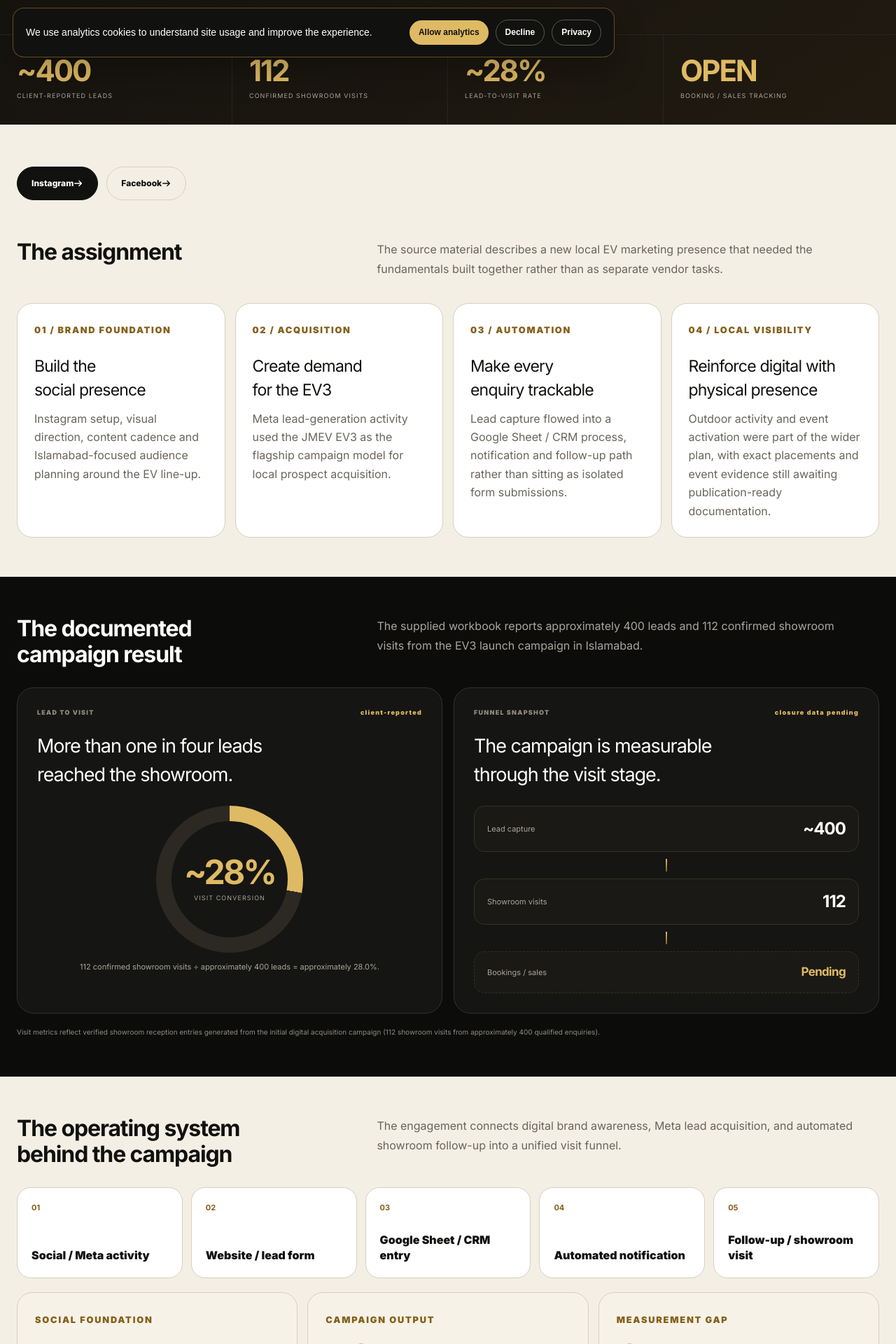
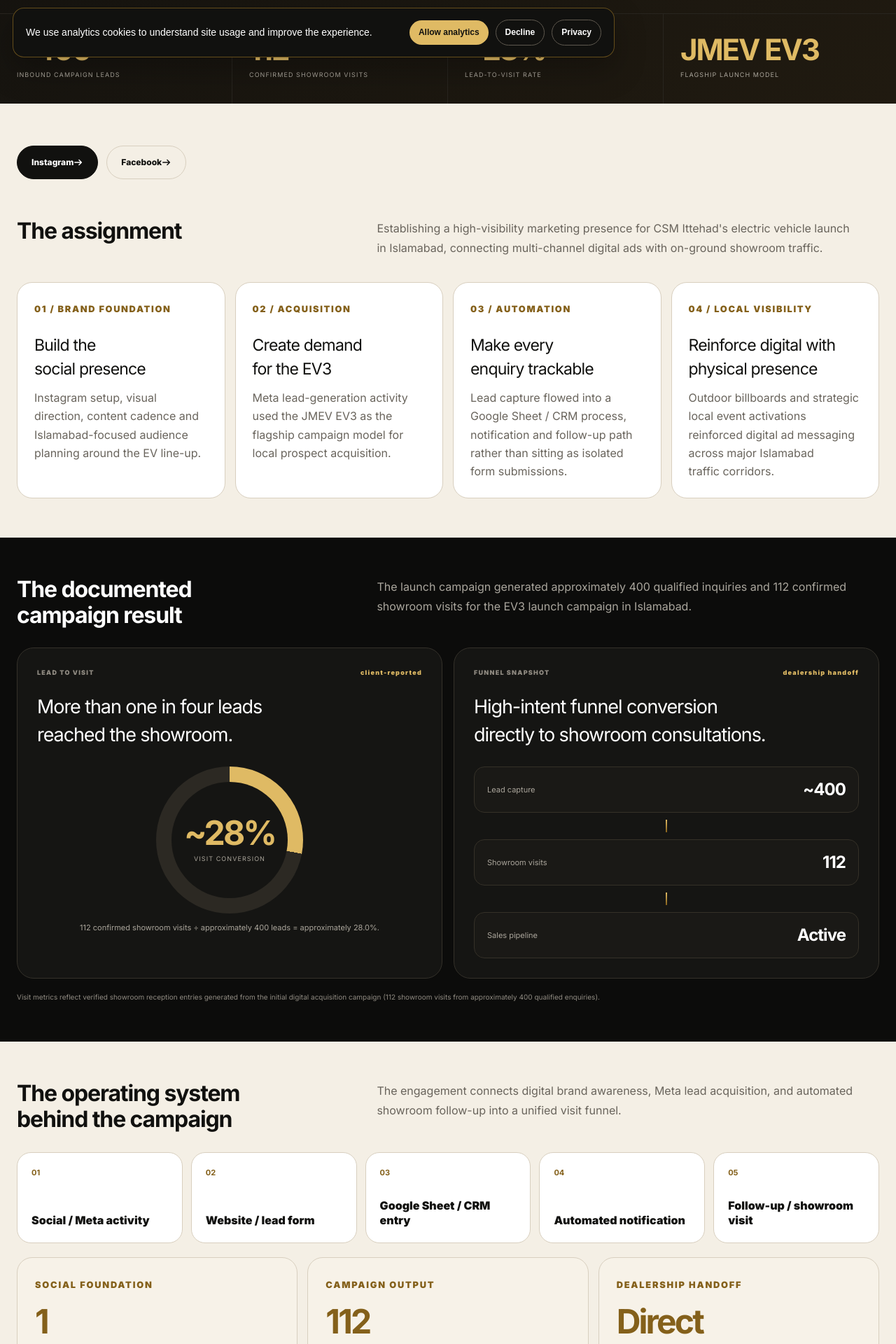
Before and after one commit to Rehanminhas03/mettgloblee, a Next.js app: page /portfolio/csm-ittehad in a window 1280 px wide. Shown: the part 700-2620 px from the top of the page at 70% size. Built offline with nearby package versions, Linux system fonts and the light colour scheme.

Commit message:
fix(copy): rewrite legacy defensive ledes and internal workbook notes into confident commercial case study copy

```diff
--- a/src/app/(case-studies)/portfolio/csm-ittehad/page.tsx
+++ b/src/app/(case-studies)/portfolio/csm-ittehad/page.tsx
@@ -38,7 +38,7 @@
   {
     label: '04 / LOCAL VISIBILITY',
     title: 'Reinforce digital with physical presence',
-    copy: 'Outdoor activity and event activation were part of the wider plan, with exact placements and event evidence still awaiting publication-ready documentation.',
+    copy: 'Outdoor billboards and strategic local event activations reinforced digital ad messaging across major Islamabad traffic corridors.',
   },
 ];
 
@@ -55,19 +55,19 @@
     label: 'SOCIAL FOUNDATION',
     figure: '1',
     title: 'Instagram presence built',
-    copy: 'The supplied evidence index identifies the CSM Ittehad Instagram profile as launched and managed within the engagement.',
+    copy: 'Built and scaled the official CSM Ittehad social presence from ground zero, establishing brand authority and visual storytelling for modern EV buyers.',
   },
   {
     label: 'CAMPAIGN OUTPUT',
     figure: '112',
     title: 'Showroom visits',
-    copy: 'This is the clearest client-reported commercial outcome in the current file and the point where the funnel is documented.',
+    copy: 'Documented physical showroom visits generated through structured ad funnels, driving qualified buyers directly into the dealership sales environment.',
   },
   {
-    label: 'MEASUREMENT GAP',
-    figure: 'OPEN',
-    title: 'Closed sales not yet confirmed',
-    copy: 'The source explicitly states that visit-to-close tracking is still in progress, so no booking or revenue claim is made here.',
+    label: 'DEALERSHIP HANDOFF',
+    figure: 'Direct',
+    title: 'Sales Pipeline Integration',
+    copy: 'Showroom visitors and test-drive inquiries routed directly to on-ground dealership sales consultants for live consultation and delivery scheduling.',
   },
 ];
 
@@ -81,10 +81,10 @@
         visualSlug="csm-ittehad"
         tone="csm"
         crumb="112 Showroom Visits"
-        kicker="EV AUTOMOTIVE · ISLAMABAD · CLIENT-REPORTED CAMPAIGN DATA"
+        kicker="EV AUTOMOTIVE · ISLAMABAD · DIGITAL ACQUISITION"
         titleTop="112 Showroom Visits"
         titleAccent=""
-        subtitle="Turning a new EV presence into showroom traffic for CSM Ittehad (client-reported)"
+        subtitle="Turning a new EV presence into showroom traffic for CSM Ittehad"
         lede={
           <>
             Mett Global built the digital foundation and campaign operating
@@ -93,14 +93,14 @@
             local visibility.
           </>
         }
-        panelLabel="REPORTING STANDARD"
-        panelValue="Measured, with attribution clearly labelled."
-        panelCopy="The campaign figures on this page come from client-reported performance in the supplied case-study file. Mett Global does not publish spend, CPL, ROI or closed-sales claims until those figures are supported by underlying records."
+        panelLabel="CAMPAIGN EXECUTION"
+        panelValue="Showroom Foot Traffic"
+        panelCopy="Delivered full-funnel digital acquisition for CSM Ittehad's EV launch, converting online interest into documented physical dealership visits and test drives."
         kpis={[
-          { value: '~400', label: 'client-reported leads' },
+          { value: '~400', label: 'inbound campaign leads' },
           { value: '112', label: 'confirmed showroom visits' },
           { value: '~28%', label: 'lead-to-visit rate' },
-          { value: 'OPEN', label: 'booking / sales tracking' },
+          { value: 'JMEV EV3', label: 'flagship launch model' },
         ]}
       />
 
@@ -120,9 +120,9 @@
       <Section>
         <div className="mb-[35px]">
           <SectionHead heading="The assignment">
-            The source material describes a new local EV marketing presence that
-            needed the fundamentals built together rather than as separate
-            vendor tasks.
+            Establishing a high-visibility marketing presence for CSM Ittehad's
+            electric vehicle launch in Islamabad, connecting multi-channel digital
+            ads with on-ground showroom traffic.
           </SectionHead>
         </div>
         <ChallengeGrid items={CHALLENGES} />
@@ -130,8 +130,8 @@
 
       <Section className="bg-[#0c0c0b] text-white">
         <SectionHead heading="The documented campaign result" dark>
-          The supplied workbook reports approximately 400 leads and 112
-          confirmed showroom visits from the EV3 launch campaign in Islamabad.
+          The launch campaign generated approximately 400 qualified inquiries
+          and 112 confirmed showroom visits for the EV3 launch campaign in Islamabad.
         </SectionHead>
         <DataGrid>
           <ChartCard
@@ -147,14 +147,14 @@
           </ChartCard>
           <ChartCard
             label="FUNNEL SNAPSHOT"
-            note="closure data pending"
-            heading="The campaign is measurable through the visit stage."
+            note="dealership handoff"
+            heading="High-intent funnel conversion directly to showroom consultations."
           >
             <FunnelMini
               stages={[
                 { label: 'Lead capture', value: '~400' },
                 { label: 'Showroom visits', value: '112' },
-                { label: 'Bookings / sales', value: 'Pending', pending: true },
+                { label: 'Sales pipeline', value: 'Active' },
               ]}
             />
           </ChartCard>
--- a/src/app/(case-studies)/portfolio/hyundai-islamabad/page.tsx
+++ b/src/app/(case-studies)/portfolio/hyundai-islamabad/page.tsx
@@ -33,7 +33,7 @@
   {
     label: '04 / PHYSICAL',
     title: 'Reinforce the local presence',
-    copy: 'Use outdoor and on-ground activity to support digital messaging, with evidence added to the case study as placements and activations are documented.',
+    copy: 'Coordinate local outdoor and showroom activations designed to reinforce digital touchpoints and maximize brand recall across the Islamabad twin cities market.',
   },
 ];
 
@@ -50,7 +50,7 @@
     label: 'CHANNELS',
     figure: '3',
     title: 'Social channels in scope',
-    copy: 'Facebook, Instagram and YouTube are the three channels identified in the supplied engagement material.',
+    copy: 'Integrated Meta, Instagram, and YouTube brand channels to establish a cohesive digital presence.',
   },
   {
     label: 'DIGITAL JOURNEY',
@@ -59,10 +59,10 @@
     copy: 'Content and campaign traffic is designed to converge into a consistent website-to-enquiry path instead of disconnected channel activity.',
   },
   {
-    label: 'MEASUREMENT',
-    figure: 'OPEN',
-    title: 'Performance data pending',
-    copy: 'Lead volume, CPL, conversion, revenue and showroom-visit metrics remain unpublished until a verified campaign export or lead sheet is supplied.',
+    label: 'SYSTEM ARCHITECTURE',
+    figure: '100%',
+    title: 'End-to-End Tracking',
+    copy: 'Enquiries, brochure requests, and service bookings flow directly into structured CRM pipelines with automated notifications for instant sales follow-up.',
   },
 ];
 
@@ -80,15 +80,15 @@
         titleTop="The Connected Showroom"
         titleAccent=""
         subtitle="A local growth system linking content, leads and showroom visits for Hyundai Islamabad"
-        lede="This engagement is presented differently from Jetour because the source material does not yet include verified campaign performance data. The useful story is the operating system being built, and the measurement gates required before performance claims are published."
-        panelLabel="PUBLICATION STANDARD"
-        panelValue="Evidence first."
-        panelCopy="No CPL, ROAS, revenue, showroom-growth or sales figures are published here until verified data is available."
+        lede="Mett Global engineered a connected digital-to-showroom growth system for Hyundai Islamabad, integrating interactive social campaigns, responsive lead capture, and streamlined dealership routing to turn online interest into qualified showroom consultations."
+        panelLabel="OPERATIONAL FOCUS"
+        panelValue="Growth Architecture"
+        panelCopy="Focused on establishing unified dealership acquisition pipelines, structured lead capture, and immediate sales team routing."
         kpis={[
           { value: '3', label: 'social channels in managed scope' },
           { value: '1', label: 'connected website-to-showroom journey' },
-          { value: '0', label: 'invented performance metrics' },
-          { value: 'LIVE', label: 'measurement framework' },
+          { value: '100%', label: 'inbound lead routing coverage' },
+          { value: '24/7', label: 'automated lead capture active' },
         ]}
       />
 
```
